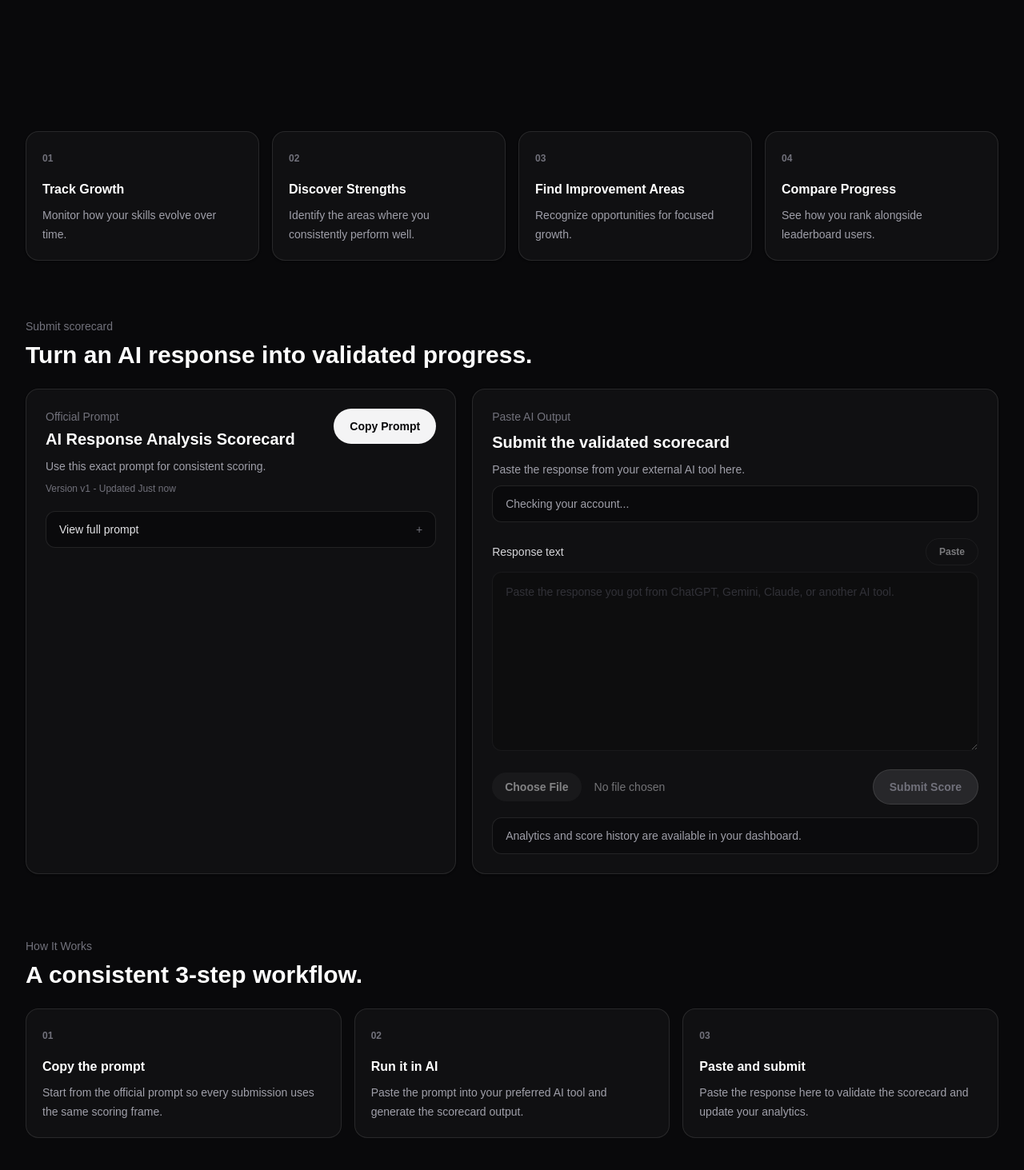
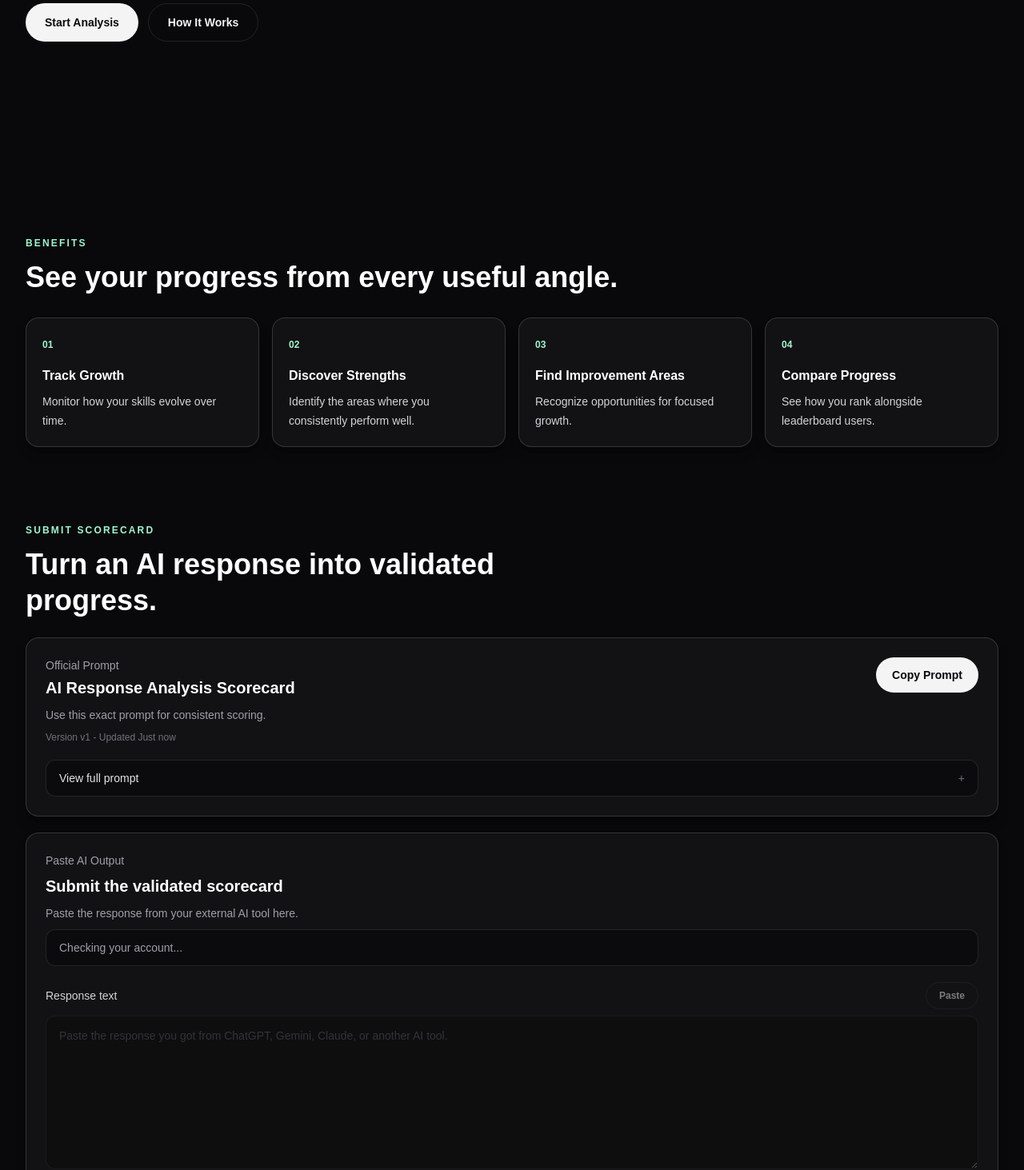
Before and after one commit to MuhammedAqoob/score-dashboard, a Next.js app: page / in a window 1280 px wide. Shown: the part 567-2030 px from the top of the page at 80% size. Built offline with nearby package versions, Linux system fonts and the light colour scheme; no server answers; the database is empty.

Commit message:
home page reconstructed

```diff
--- a/app/page.tsx
+++ b/app/page.tsx
@@ -191,9 +191,9 @@ export default function Home() {
 
   return (
     <main className="min-h-screen overflow-x-hidden bg-zinc-950 text-zinc-200">
-      <section className="mx-auto flex min-h-[70vh] w-full max-w-7xl flex-col justify-center px-4 py-16 sm:px-6 md:min-h-[78vh] lg:px-8">
+      <section className="mx-auto flex min-h-[calc(100svh-4.25rem)] w-full max-w-7xl flex-col justify-center px-4 py-16 sm:px-6 lg:px-8">
         <div className="max-w-4xl">
-          <p className="inline-flex rounded-full border border-white/10 bg-white/[0.03] px-3 py-1 text-xs font-medium text-zinc-300">
+          <p className="inline-flex rounded-full border border-emerald-400/25 bg-emerald-400/10 px-3 py-1 text-xs font-semibold uppercase tracking-[0.18em] text-emerald-100">
             Skill Profile Tracker
           </p>
           <h1 className="mt-6 max-w-4xl text-4xl font-semibold leading-tight text-white sm:text-5xl lg:text-6xl">
@@ -222,24 +222,35 @@ export default function Home() {
         </div>
       </section>
 
-      <section className="px-4 py-8 sm:px-6 lg:px-8">
-        <div className="mx-auto grid w-full max-w-7xl gap-4 sm:grid-cols-2 lg:grid-cols-4">
+      <section className="px-4 py-14 sm:px-6 lg:px-8">
+        <div className="mx-auto w-full max-w-7xl">
+          <div className="mb-7 max-w-3xl">
+            <p className="text-xs font-semibold uppercase tracking-[0.18em] text-emerald-200">
+              Benefits
+            </p>
+            <h2 className="mt-3 text-3xl font-semibold leading-tight text-white sm:text-4xl">
+              See your progress from every useful angle.
+            </h2>
+          </div>
+
+          <div className="grid gap-4 sm:grid-cols-2 lg:grid-cols-4">
             {platformBenefits.map((benefit) => (
               <article
-              className="min-w-0 rounded-2xl border border-white/10 bg-white/[0.03] p-5 shadow-sm shadow-black/20 transition hover:border-white/20 hover:bg-white/[0.045]"
+                className="min-w-0 rounded-2xl border border-white/15 bg-zinc-900/80 p-5 shadow-lg shadow-black/30 transition hover:border-white/25 hover:bg-zinc-900 sm:bg-white/[0.04]"
                 key={benefit.title}
               >
-              <span className="text-xs font-semibold text-zinc-500">
+                <span className="text-xs font-semibold text-emerald-200">
                   {benefit.icon}
                 </span>
-              <h2 className="mt-4 text-base font-semibold text-white">
+                <h3 className="mt-4 text-base font-semibold text-white">
                   {benefit.title}
-              </h2>
-              <p className="mt-2 text-sm leading-6 text-zinc-400">
+                </h3>
+                <p className="mt-2 text-sm leading-6 text-zinc-300">
                   {benefit.body}
                 </p>
               </article>
             ))}
+          </div>
         </div>
       </section>
 
@@ -249,17 +260,19 @@ export default function Home() {
       >
         <div className="mx-auto w-full max-w-7xl">
           <div className="mb-6 max-w-2xl">
-            <p className="text-sm font-medium text-zinc-500">Submit scorecard</p>
-            <h2 className="mt-2 text-2xl font-semibold text-white sm:text-3xl">
+            <p className="text-xs font-semibold uppercase tracking-[0.18em] text-emerald-200">
+              Submit scorecard
+            </p>
+            <h2 className="mt-3 text-3xl font-semibold leading-tight text-white sm:text-4xl">
               Turn an AI response into validated progress.
             </h2>
           </div>
 
-          <div className="grid gap-5 lg:grid-cols-[0.9fr_1.1fr]">
-            <article className="min-w-0 rounded-2xl border border-white/10 bg-white/[0.03] p-5 shadow-sm shadow-black/20 sm:p-6">
+          <div className="grid gap-5">
+            <article className="min-w-0 self-start rounded-2xl border border-white/15 bg-zinc-900/80 p-5 shadow-lg shadow-black/30 sm:bg-white/[0.04] sm:p-6">
               <div className="flex min-w-0 flex-col gap-4 sm:flex-row sm:items-start sm:justify-between">
                 <div className="min-w-0">
-                  <p className="text-sm font-medium text-zinc-500">
+                  <p className="text-sm font-medium text-zinc-400">
                     Official Prompt
                   </p>
                   <h3 className="mt-1 text-xl font-semibold text-white">
@@ -323,11 +336,11 @@ export default function Home() {
             </article>
 
             <form
-              className="min-w-0 rounded-2xl border border-white/10 bg-white/[0.03] p-5 shadow-sm shadow-black/20 sm:p-6"
+              className="min-w-0 rounded-2xl border border-white/15 bg-zinc-900/80 p-5 shadow-lg shadow-black/30 sm:bg-white/[0.04] sm:p-6"
               onSubmit={handleSubmitResponse}
             >
               <div className="flex flex-col gap-2">
-                <p className="text-sm font-medium text-zinc-500">
+                <p className="text-sm font-medium text-zinc-400">
                   Paste AI Output
                 </p>
                 <h3 className="text-xl font-semibold text-white">
@@ -385,7 +398,7 @@ export default function Home() {
               </div>
 
               <textarea
-                className="mt-2 min-h-56 w-full max-w-full resize-y rounded-xl border border-white/10 bg-zinc-950/80 px-4 py-3 text-sm leading-6 text-zinc-50 outline-none transition placeholder:text-zinc-600 focus:border-white/30 disabled:cursor-not-allowed disabled:opacity-50"
+                className="mt-2 min-h-48 w-full max-w-full resize-y rounded-xl border border-white/10 bg-zinc-950/80 px-4 py-3 text-sm leading-6 text-zinc-50 outline-none transition placeholder:text-zinc-600 focus:border-white/30 disabled:cursor-not-allowed disabled:opacity-50"
                 disabled={!canSubmit || submissionLocked}
                 onChange={(event) => setResponseText(event.target.value)}
                 placeholder="Paste the response you got from ChatGPT, Gemini, Claude, or another AI tool."
@@ -402,7 +415,7 @@ export default function Home() {
                 />
 
                 <button
-                  className="inline-flex min-h-11 cursor-pointer items-center justify-center rounded-full border border-white/10 bg-white/[0.08] px-5 text-sm font-semibold text-white transition hover:bg-white/[0.12] active:scale-[0.98] disabled:cursor-not-allowed disabled:bg-zinc-800 disabled:text-zinc-500"
+                  className="inline-flex min-h-11 cursor-pointer items-center justify-center rounded-full border border-emerald-300/30 bg-emerald-500 px-5 text-sm font-semibold text-zinc-950 shadow-lg shadow-emerald-950/40 transition hover:bg-emerald-400 active:scale-[0.98] disabled:cursor-not-allowed disabled:border-white/10 disabled:bg-zinc-800 disabled:text-zinc-500 disabled:shadow-none"
                   disabled={!canSubmit || submitting || submissionLocked}
                   type="submit"
                 >
@@ -439,22 +452,24 @@ export default function Home() {
       >
         <div className="mx-auto w-full max-w-7xl">
           <div className="mb-6 max-w-2xl">
-            <p className="text-sm font-medium text-zinc-500">How It Works</p>
-            <h2 className="mt-2 text-2xl font-semibold text-white sm:text-3xl">
+            <p className="text-xs font-semibold uppercase tracking-[0.18em] text-emerald-200">
+              How It Works
+            </p>
+            <h2 className="mt-3 text-3xl font-semibold leading-tight text-white sm:text-4xl">
               A consistent 3-step workflow.
             </h2>
           </div>
           <div className="grid gap-4 md:grid-cols-3">
             {workflowSteps.map((step, index) => (
               <article
-                className="rounded-2xl border border-white/10 bg-white/[0.03] p-5 transition hover:border-white/20 hover:bg-white/[0.045]"
+                className="rounded-2xl border border-white/15 bg-zinc-900/80 p-5 shadow-lg shadow-black/30 transition hover:border-white/25 hover:bg-zinc-900 md:bg-white/[0.04]"
                 key={step.title}
               >
-                <span className="text-xs font-semibold text-zinc-500">
+                <span className="text-xs font-semibold text-emerald-200">
                   {String(index + 1).padStart(2, "0")}
                 </span>
                 <h3 className="mt-4 font-semibold text-white">{step.title}</h3>
-                <p className="mt-2 text-sm leading-6 text-zinc-400">
+                <p className="mt-2 text-sm leading-6 text-zinc-300">
                   {step.body}
                 </p>
               </article>
--- a/components/AppNav.tsx
+++ b/components/AppNav.tsx
@@ -180,16 +180,16 @@ export function AppNav() {
       {sheetOpen && (
         <div
           aria-modal="true"
-          className="fixed inset-0 z-50 md:hidden"
+          className="fixed inset-0 z-[100] isolate bg-black md:hidden"
           role="dialog"
         >
           <button
             aria-label="Close navigation menu"
-            className="absolute inset-0 h-full w-full cursor-default bg-black/60 backdrop-blur-sm"
+            className="absolute inset-0 h-full w-full cursor-default bg-black"
             onClick={() => setSheetOpen(false)}
             type="button"
           />
-          <div className="absolute right-0 top-0 flex h-full w-[min(22rem,calc(100vw-2rem))] flex-col border-l border-white/10 bg-zinc-950 p-5 shadow-2xl shadow-black/50 transition-transform duration-300 ease-out">
+          <div className="absolute right-0 top-0 z-[101] flex h-full w-[min(22rem,calc(100vw-2rem))] flex-col border-l border-white/15 bg-black p-5 shadow-2xl shadow-black ring-1 ring-white/10 transition-transform duration-300 ease-out">
             <div className="flex items-center justify-between gap-4">
               <Link
                 className="text-base font-semibold text-white"
```
Lines whose indentation alone changed are shown as unchanged.
